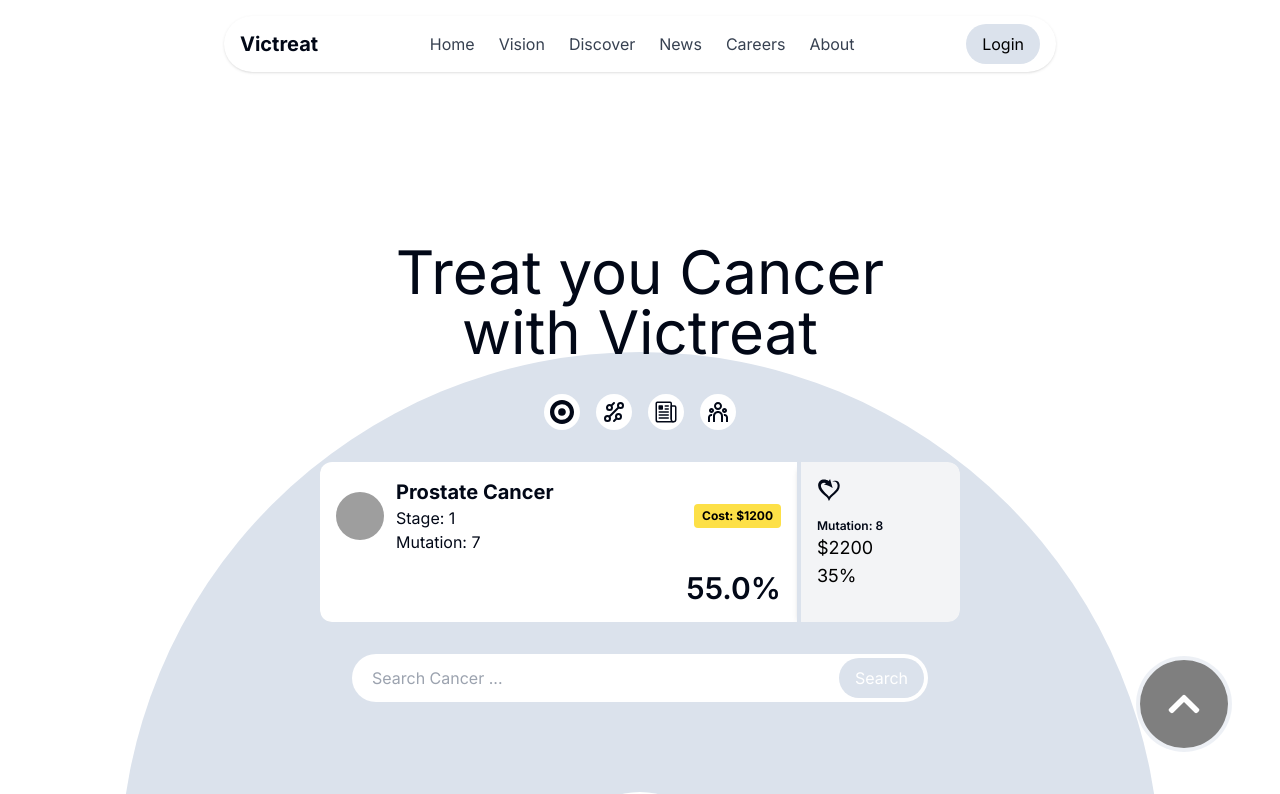
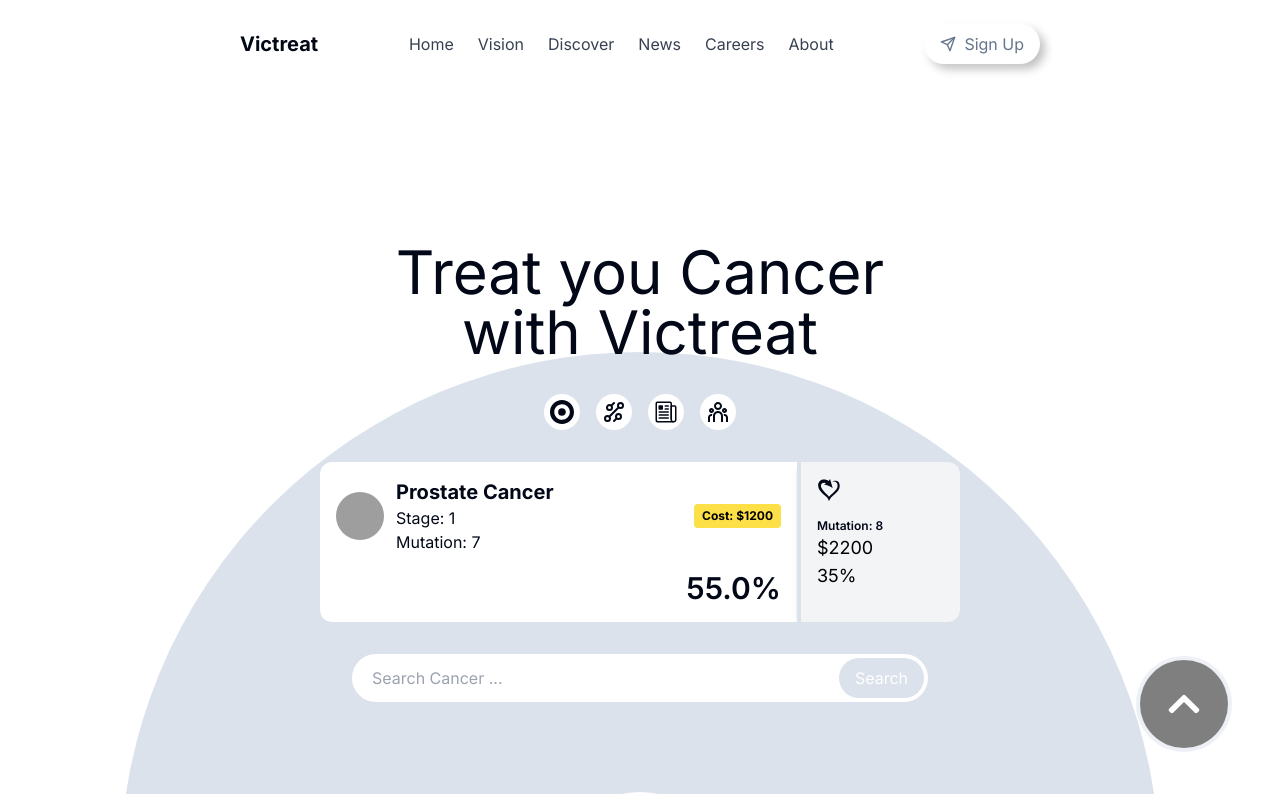
Before and after one commit to zaineli/victreat, a Next.js app: page / in a window 1280 px wide. Shown: the top 794 px of the page. Built offline with nearby package versions, Linux system fonts and the light colour scheme; grey boxes are pictures that could not be loaded.

Commit message:
Navbar Button Updated

```diff
--- a/app/page.tsx
+++ b/app/page.tsx
@@ -66,6 +66,7 @@ export default function Home() {
 
   return (
     <div className=" ">
+
       <ScrollButton />
       <section className="relative">
 
--- /dev/null
+++ b/components/custom/ButtonWrapper.tsx
@@ -0,0 +1,43 @@
+import React from 'react';
+import { FiSend } from 'react-icons/fi';
+
+interface ButtonWrapperProps {
+  text: string;
+}
+
+const ButtonWrapper: React.FC<ButtonWrapperProps> = ({ text }) => {
+  return (
+    <div className=" flex items-center justify-center">
+      <NeumorphismButton text={text} />
+    </div>
+  );
+};
+
+interface NeumorphismButtonProps {
+  text: string;
+}
+
+const NeumorphismButton: React.FC<NeumorphismButtonProps> = ({ text }) => {
+  return (
+    <button
+      className={`
+        px-4 py-2 rounded-full
+        flex items-center gap-2
+        text-slate-500
+        shadow-[-5px_-5px_10px_rgba(255,_255,_255,_0.8),_5px_5px_10px_rgba(0,_0,_0,_0.25)]
+
+        transition-all
+
+        hover:shadow-[-1px_-1px_5px_rgba(255,_255,_255,_0.6),_1px_1px_5px_rgba(0,_0,_0,_0.3),inset_-2px_-2px_5px_rgba(255,_255,_255,_1),inset_2px_2px_4px_rgba(0,_0,_0,_0.3)]
+        hover:text-violet-500
+    `}
+    >
+      <FiSend />
+      <span>
+        {text}
+      </span>
+    </button>
+  );
+};
+
+export default ButtonWrapper;
--- a/components/custom/Team.tsx
+++ b/components/custom/Team.tsx
@@ -53,7 +53,6 @@ export default function Team() {
           <p className="text-lg text-gray-600">Check out our <a href="/careers" className="text-blue-500">career page</a> for more information.</p>
         </section>
       </main>
-      {/* <WavyLines /> */}
     </div>
   );
 }
--- a/components/custom/nav.tsx
+++ b/components/custom/nav.tsx
@@ -1,11 +1,13 @@
 import Link from 'next/link'
 import React from 'react'
+import { Button } from '../ui/button'
+import ButtonWrapper from './ButtonWrapper'
 
 
 
 function Nav() {
     return (
-        <nav id="nav" className="bg-white  w-[65%] min-w-max mx-auto rounded-full mt-4 max-w-5xl px-4 py-2 flex gap-8 items-center justify-between shadow">
+        <nav id="nav" className="bg-white  w-[65%] min-w-max mx-auto rounded-full mt-4 max-w-5xl px-4 py-2 flex gap-8 items-center justify-between ">
         {/* <nav className="bg-white fixed top-2 w-[65%] min-w-max left-[50%] z-[100] translate-x-[-50%] rounded-full mx-auto mt-4 max-w-5xl px-4 py-2 flex gap-8 items-center justify-between"> */}
         <div className="flex items-center">
           <span className="text-xl font-bold">Victreat</span>
@@ -31,10 +33,7 @@ function Nav() {
           </Link>
         </div>
         <div>
-          <Link href="/try-multi-pass">
-          <div className="bg-[#DBE2EC] text-black px-4 py-2 rounded-full hover:bg-[#818488] hover:text-white">Login</div>
-
-          </Link>
+        <ButtonWrapper text="Sign Up" />
         </div>
       </nav>
     )
```
